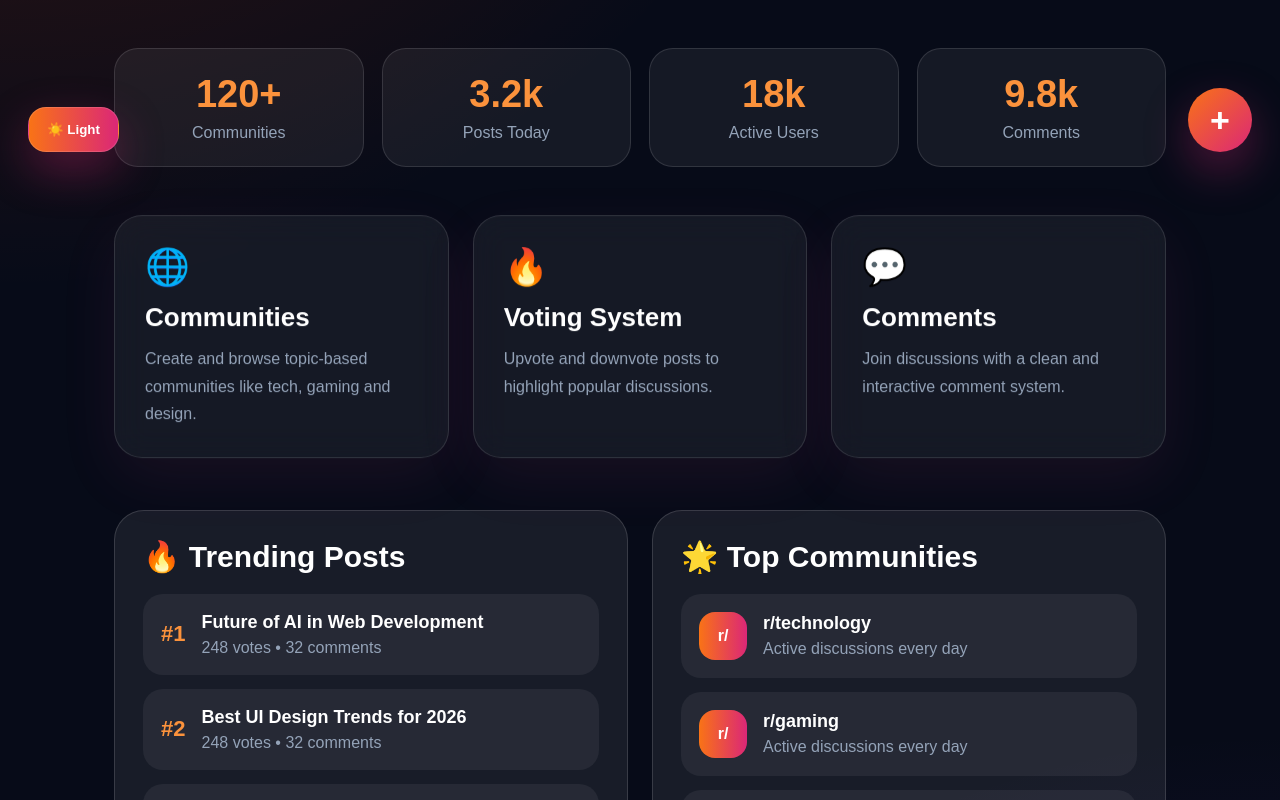
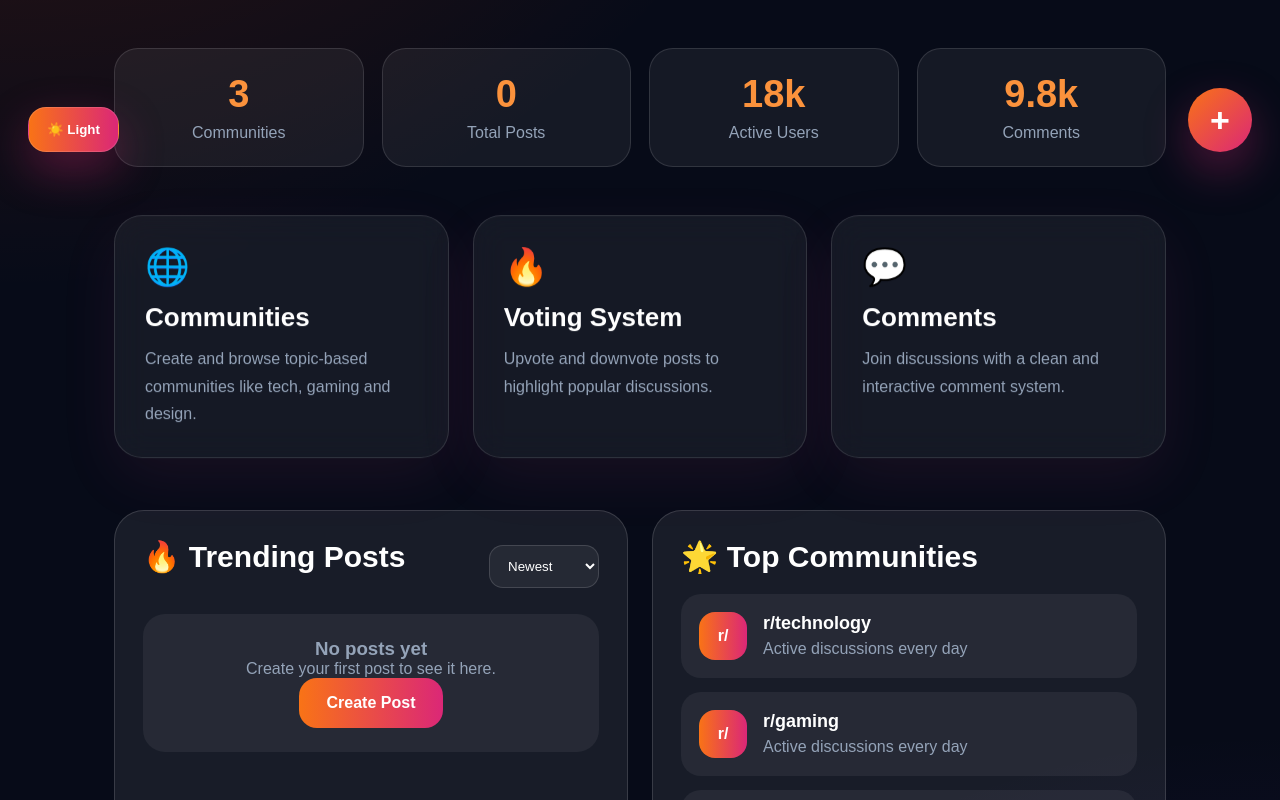
Before and after one commit to Kesarkarale/reddit-clone, a Next.js app: page / in a window 1280 px wide. Shown: the part 620-1420 px from the top of the page. Built offline with nearby package versions, Linux system fonts and the light colour scheme.

Commit message:
Update page.js

```diff
--- a/app/page.js
+++ b/app/page.js
@@ -1,9 +1,26 @@
+ "use client";
+
+import { useEffect, useState } from "react";
 import Navbar from "../components/Navbar";
 import FloatingActions from "../components/FloatingActions";
 import Footer from "../components/Footer";
 import ThemeToggle from "../components/ThemeToggle";
 
 export default function Home() {
+  const [posts, setPosts] = useState([]);
+  const [communities, setCommunities] = useState([]);
+  const [sort, setSort] = useState("new");
+
+  useEffect(() => {
+    setPosts(JSON.parse(localStorage.getItem("redditxPosts")) || []);
+    setCommunities(JSON.parse(localStorage.getItem("redditxCommunities")) || []);
+  }, []);
+
+  const sortedPosts = [...posts].sort((a, b) => {
+    if (sort === "top") return (b.votes || 0) - (a.votes || 0);
+    return b.id - a.id;
+  });
+
   return (
     <main style={page}>
       <Navbar />
@@ -48,8 +65,8 @@ export default function Home() {
       </section>
 
       <section style={statsGrid}>
-        <StatCard title="Communities" value="120+" />
-        <StatCard title="Posts Today" value="3.2k" />
+        <StatCard title="Communities" value={communities.length + 3} />
+        <StatCard title="Total Posts" value={posts.length} />
         <StatCard title="Active Users" value="18k" />
         <StatCard title="Comments" value="9.8k" />
       </section>
@@ -76,34 +93,81 @@ export default function Home() {
 
       <section style={twoColumn}>
         <div style={panel}>
+          <div style={sectionHeader}>
             <h2 style={sectionTitle}>🔥 Trending Posts</h2>
 
-          {[
-            "Future of AI in Web Development",
-            "Best UI Design Trends for 2026",
-            "How to build scalable communities",
-          ].map((post, index) => (
-            <a href={`/post/${index + 1}`} style={listItem} key={post}>
+            <select
+              style={sortSelect}
+              value={sort}
+              onChange={(e) => setSort(e.target.value)}
+            >
+              <option value="new">Newest</option>
+              <option value="top">Top Voted</option>
+            </select>
+          </div>
+
+          {sortedPosts.length === 0 ? (
+            <div style={emptyFeed}>
+              <h3>No posts yet</h3>
+              <p>Create your first post to see it here.</p>
+
+              <a href="/create-post" style={primaryBtn}>
+                Create Post
+              </a>
+            </div>
+          ) : (
+            sortedPosts.slice(0, 6).map((post, index) => (
+              <a href={`/post/${post.id}`} style={listItem} key={post.id}>
                 <span style={rank}>#{index + 1}</span>
 
-              <div>
-                <h3 style={listTitle}>{post}</h3>
-                <p style={listText}>248 votes • 32 comments</p>
+                <div style={{ flex: 1 }}>
+                  <h3 style={listTitle}>{post.title}</h3>
+
+                  <p style={listText}>
+                    r/{post.community || "general"} • 🔥 {post.votes || 1}{" "}
+                    votes
+                  </p>
                 </div>
               </a>
-          ))}
+            ))
+          )}
         </div>
 
         <div style={panel}>
           <h2 style={sectionTitle}>🌟 Top Communities</h2>
 
-          {["technology", "gaming", "webdesign"].map((community) => (
-            <a href={`/r/${community}`} style={communityItem} key={community}>
+          {communities.length === 0
+            ? ["technology", "gaming", "webdesign"].map((community) => (
+                <a
+                  href={`/r/${community}`}
+                  style={communityItem}
+                  key={community}
+                >
                   <div style={smallIcon}>r/</div>
 
                   <div>
                     <h3 style={listTitle}>r/{community}</h3>
                     <p style={listText}>Active discussions every day</p>
+                  </div>
+                </a>
+              ))
+            : communities.slice(0, 6).map((community) => (
+                <a
+                  href={`/r/${community.slug}`}
+                  style={communityItem}
+                  key={community.id}
+                >
+                  <div style={smallIcon}>
+                    {community.logo ? (
+                      <img src={community.logo} alt="logo" style={communityLogo} />
+                    ) : (
+                      "r/"
+                    )}
+                  </div>
+
+                  <div>
+                    <h3 style={listTitle}>r/{community.name}</h3>
+                    <p style={listText}>{community.members || 1} members</p>
                   </div>
                 </a>
               ))}
@@ -271,9 +335,35 @@ const panel = {
   border: "1px solid rgba(255,255,255,0.14)",
 };
 
+const sectionHeader = {
+  display: "flex",
+  justifyContent: "space-between",
+  alignItems: "center",
+  gap: "14px",
+  marginBottom: "20px",
+  flexWrap: "wrap",
+};
+
 const sectionTitle = {
   fontSize: "30px",
   marginBottom: "20px",
+};
+
+const sortSelect = {
+  padding: "12px 14px",
+  borderRadius: "14px",
+  border: "1px solid rgba(255,255,255,.14)",
+  background: "rgba(255,255,255,.06)",
+  color: "white",
+  outline: "none",
+};
+
+const emptyFeed = {
+  padding: "24px",
+  borderRadius: "22px",
+  background: "rgba(255,255,255,.06)",
+  textAlign: "center",
+  color: "#94a3b8",
 };
 
 const listItem = {
@@ -325,6 +415,13 @@ const smallIcon = {
   alignItems: "center",
   justifyContent: "center",
   fontWeight: "900",
+  overflow: "hidden",
+};
+
+const communityLogo = {
+  width: "100%",
+  height: "100%",
+  objectFit: "cover",
 };
 
 const cta = {
```
Lines whose indentation alone changed are shown as unchanged.
